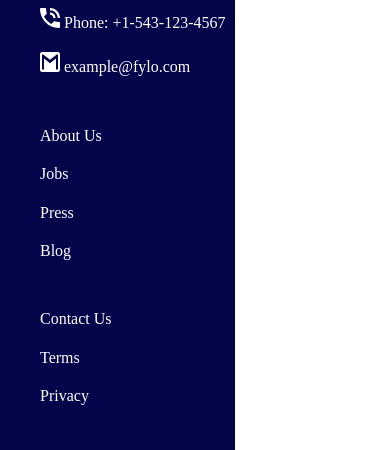
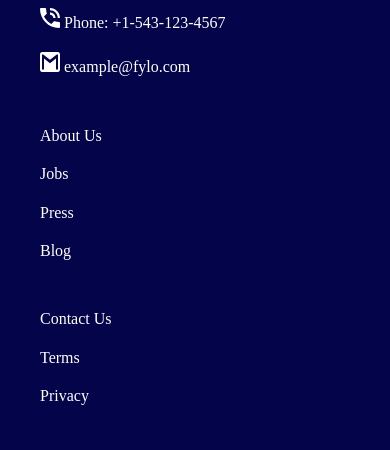
Before and after one commit to Malkah04/web.github.io, a plain HTML site: page index.html in a window 390 px wide. Shown: the part 2547-2997 px from the top of the page. Drawn offline with Linux system fonts and the light colour scheme.

Commit message:
Update style.css

```diff
--- a/style.css
+++ b/style.css
@@ -136,9 +136,6 @@ ul li{
     .five{
         height: 500px !important;
         padding-left: 30px !important;
-        background-color: rgb(4, 4, 75);
-        width: fit-content;
-
     }
     .body{
         width: fit-content;
```
